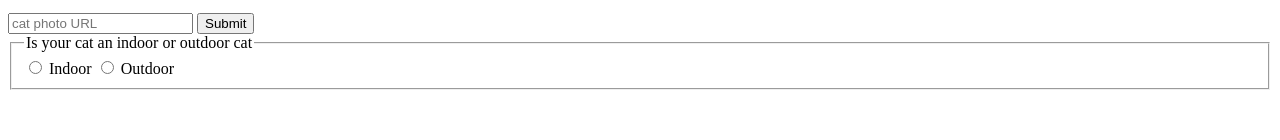
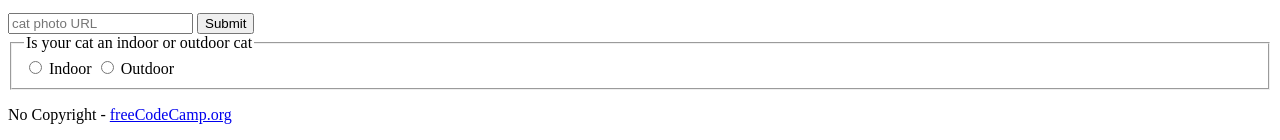
Before and after one commit to nithinjohn0612/cat-photo-app, a plain HTML site: page index.html in a window 1280 px wide. Shown: the part 1001-1141 px from the top of the page. Before the commit the page ends 1099 px from the top, so only its background shows below. Drawn offline with Linux system fonts and the light colour scheme.

Commit message:
added footer

```diff
--- a/index.html
+++ b/index.html
@@ -79,5 +79,11 @@
         </fieldset>
       </section>
     </main>
+    <footer>
+      <p>
+        No Copyright -
+        <a href="https://www.freecodecamp.org">freeCodeCamp.org</a>
+      </p>
+    </footer>
   </body>
 </html>
```
